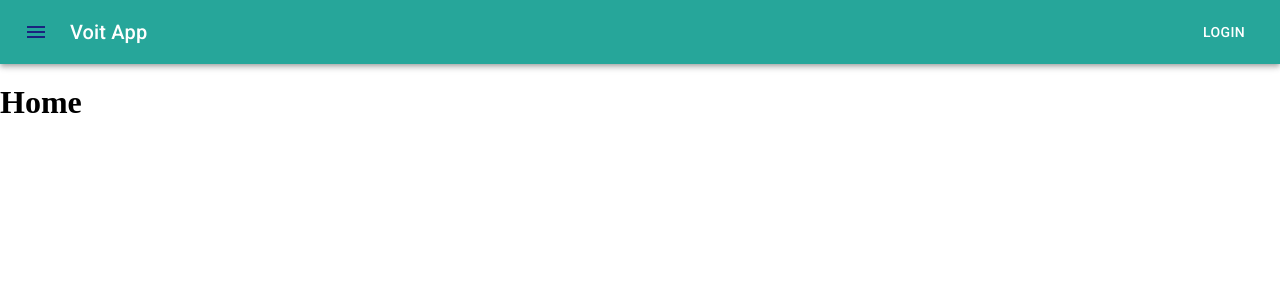
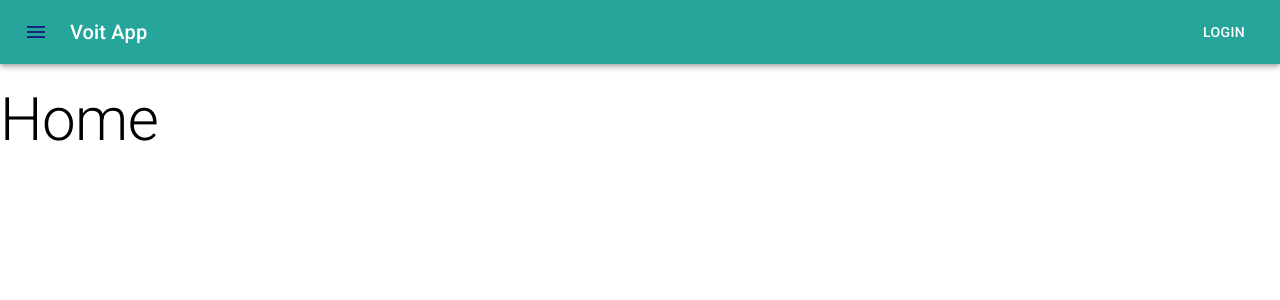
Before and after one commit to oscarvoit/my-app, a React (Create React App) app: page / in a window 1280 px wide. Shown: the top 300 px of the page. Built offline with nearby package versions, Linux system fonts and the light colour scheme.

Commit message:
adicionando template page

```diff
--- a/src/App.js
+++ b/src/App.js
@@ -5,6 +5,7 @@ import {
 } from 'react-router-dom'
 
 import TemplateDefault from './templates/Default'
+import TemplatePage from './templates/Page'
 
 import Customers from './pages/Customers'
 import Home from './pages/Home'
@@ -15,10 +16,10 @@ const App = () => {
       <Router>
         <Switch>
           <Route path="/customers">
-            <Customers />
+            <TemplatePage title="Clientes" Component={Customers} />
           </Route>
           <Route path="/">
-            <Home />
+            <TemplatePage title="Home" Component={Home} />
           </Route>
         </Switch>
       </Router>
--- a/src/pages/Customers.js
+++ b/src/pages/Customers.js
@@ -29,7 +29,6 @@ const Customers = () => {
 
 	return (
 		<>
-			<h1>Customers</h1>
 			<Grid container>
 				{
 					customers.map(item => (
--- a/src/pages/Home.js
+++ b/src/pages/Home.js
@@ -2,7 +2,8 @@ import Header from '../partials/Header/Header'
 
 const Home = () => {
     return (
-        <h1>Home</h1>
+        <>
+        </>
     )
 }
 
--- /dev/null
+++ b/src/templates/Page.js
@@ -0,0 +1,22 @@
+import Typography from '@material-ui/core/Typography'
+import { makeStyles } from '@material-ui/core/styles'
+
+const useStyles = makeStyles(() => ({
+    container: {
+      padding: '20px 0',
+    }
+}))
+
+const Page = ({ title, Component }) => {
+    const classes = useStyles()
+    return (
+        <>
+            <Typography variant="h2">
+                {title}
+            </Typography>
+            <Component />
+        </>
+    )
+}
+
+export default Page
```
